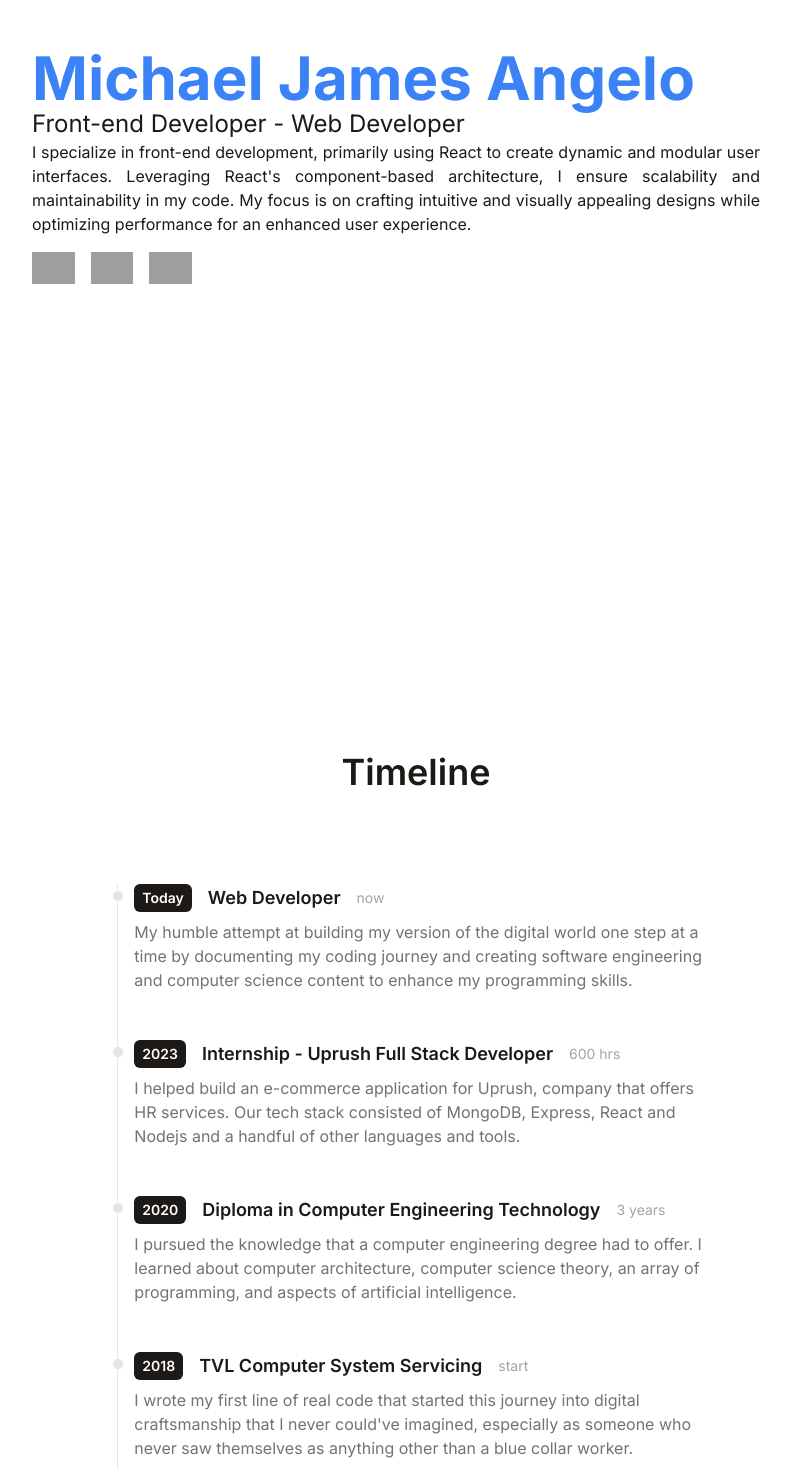
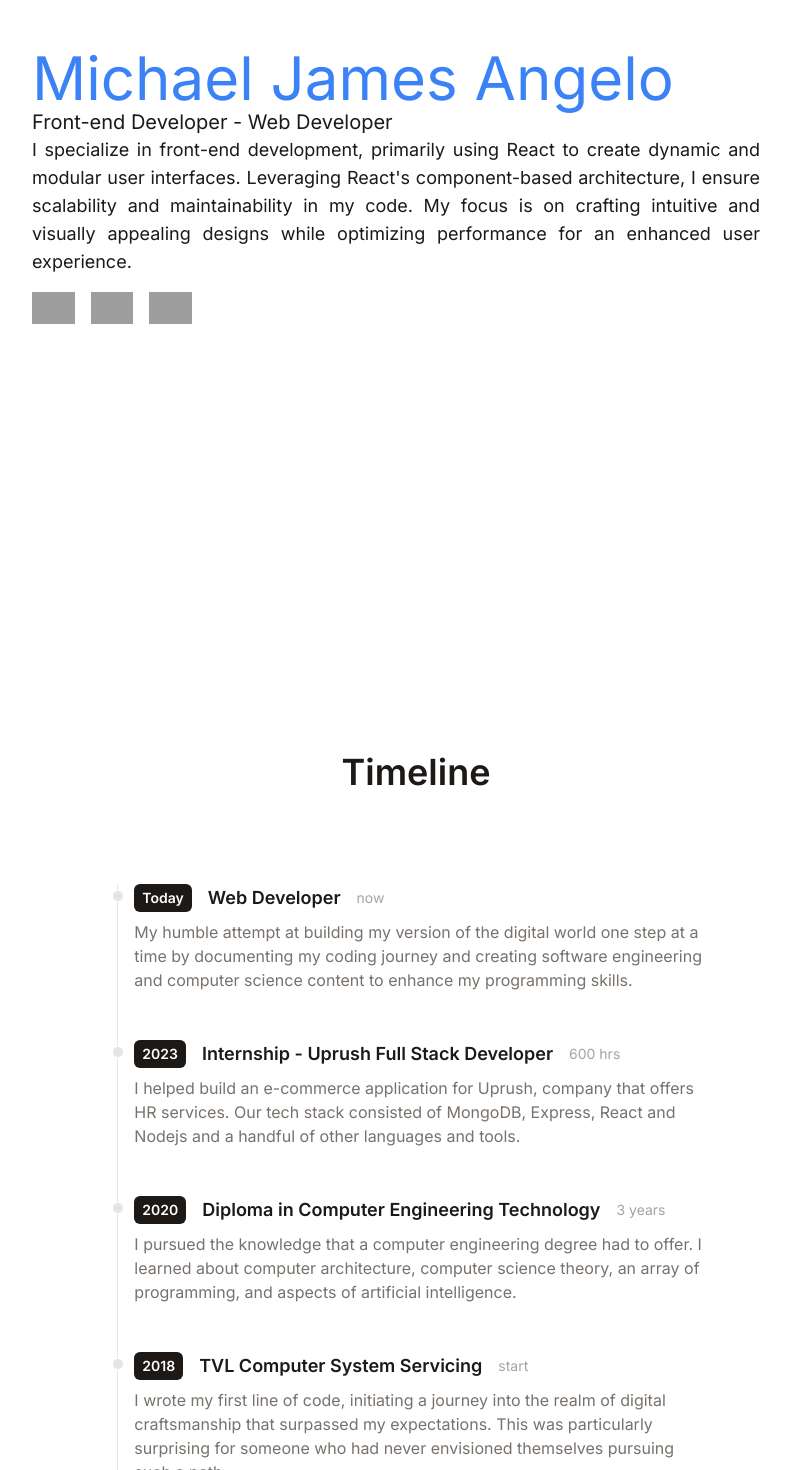
Before and after one commit to mjragon21/portfolio-react, a React (Vite) app: page / in a window 1280 px wide. Shown: the part 160-1630 px from the top of the page, without its empty margins (224-1015 px from the left). Built offline with nearby package versions, Linux system fonts and the light colour scheme; grey boxes are pictures that could not be loaded.

Commit message:
add: header mobile responsive

```diff
--- a/src/components/Header.jsx
+++ b/src/components/Header.jsx
@@ -1,6 +1,5 @@
-import React, { useState } from 'react';
-import { motion, useAnimation } from 'framer-motion';
-
+import React from 'react';
+import { motion } from 'framer-motion';
 
 const Header = () => {
     const container = {
@@ -17,7 +16,7 @@ const Header = () => {
             x: 0,
             y: 0,
             transition: {
-                type: "spring",
+                type: 'spring',
                 damping: 12,
                 stiffness: 100,
             },
@@ -27,7 +26,7 @@ const Header = () => {
             x: -20,
             y: 10,
             transition: {
-                type: "spring",
+                type: 'spring',
                 damping: 12,
                 stiffness: 100,
             },
@@ -36,11 +35,8 @@ const Header = () => {
 
     const imgHoverEffect = {
         scale: 1.5,
-        transition: { type: "spring", duration: 0.2 },
+        transition: { type: 'spring', duration: 0.2 },
     };
-
-
-
 
     return (
         <div style={{ position: 'relative' }}>
@@ -49,13 +45,10 @@ const Header = () => {
                 initial="hidden"
                 animate="visible"
                 className="h-screen"
-
             >
-
                 <div className="flex flex-col gap-6">
                     <section className="pb-20">
-                        <div class="flex flex-row justify-center px-4 md:gap-24">
-
+                        <div className="flex flex-row justify-center px-4 md:gap-24">
                             <motion.div
                                 variants={child}
                                 className="flex max-w-3xl flex-col gap-4 pt-10 sm:gap-0 sm:pb-24 sm:pt-20 lg:pt-52"
@@ -66,7 +59,7 @@ const Header = () => {
                                             initial={{ opacity: 0, y: 20 }}
                                             animate={{ opacity: 1, y: 0 }}
                                             transition={{ delay: 0.5, duration: 1.0 }}
-                                            className="text-[40px] font-bold leading-none text-primary sm:text-5xl lg:text-6xl text-blue-500"
+                                            className="text-4xl md:text-5xl lg:text-6xl text-blue-500"
                                         >
                                             Michael James Angelo
                                         </motion.span>
@@ -75,14 +68,14 @@ const Header = () => {
                                             initial={{ opacity: 0, y: 20 }}
                                             animate={{ opacity: 1, y: 0 }}
                                             transition={{ delay: 1, duration: 1.5 }}
-                                            className="text-[40px] leading-none sm:text-5xl lg:text-2xl"
+                                            className="text-4xl md:text-2xl lg:text-xl"
                                         >
                                             Front-end Developer - Web Developer
                                         </motion.span>
                                     </h1>
                                 </div>
 
-                                <p className="pr-10 text-base text-content text-justify">
+                                <p className="pr-4 sm:pr-10 text-base sm:text-lg text-content text-justify">
                                     I specialize in front-end development, primarily using React to
                                     create dynamic and modular user interfaces. Leveraging React's
                                     component-based architecture, I ensure scalability and
@@ -107,8 +100,6 @@ const Header = () => {
                     </section>
                 </div>
             </motion.div>
-
-
         </div>
     );
 }
--- a/src/components/Skills.jsx
+++ b/src/components/Skills.jsx
@@ -20,7 +20,7 @@ const Skills = () => {
     };
 
     return (
-
+        <div className="min-h-screen flex items-center justify-center">
             <motion.div
                 ref={ref}
                 initial={{ opacity: 0, x: -40 }}
@@ -59,6 +59,7 @@ const Skills = () => {
                     ))}
                 </motion.div>
             </motion.div>
+        </div>
 
     );
 };
--- a/src/data/timeline.js
+++ b/src/data/timeline.js
@@ -25,6 +25,6 @@ export default [
         title: 'TVL Computer System Servicing',
         duration: 'start',
         details:
-            "I wrote my first line of real code that started this journey into digital craftsmanship that I never could've imagined, especially as someone who never saw themselves as anything other than a blue collar worker.",
+            "I wrote my first line of code, initiating a journey into the realm of digital craftsmanship that surpassed my expectations. This was particularly surprising for someone who had never envisioned themselves pursuing such a path.",
     },
 ]
```
Lines whose indentation alone changed are shown as unchanged.
